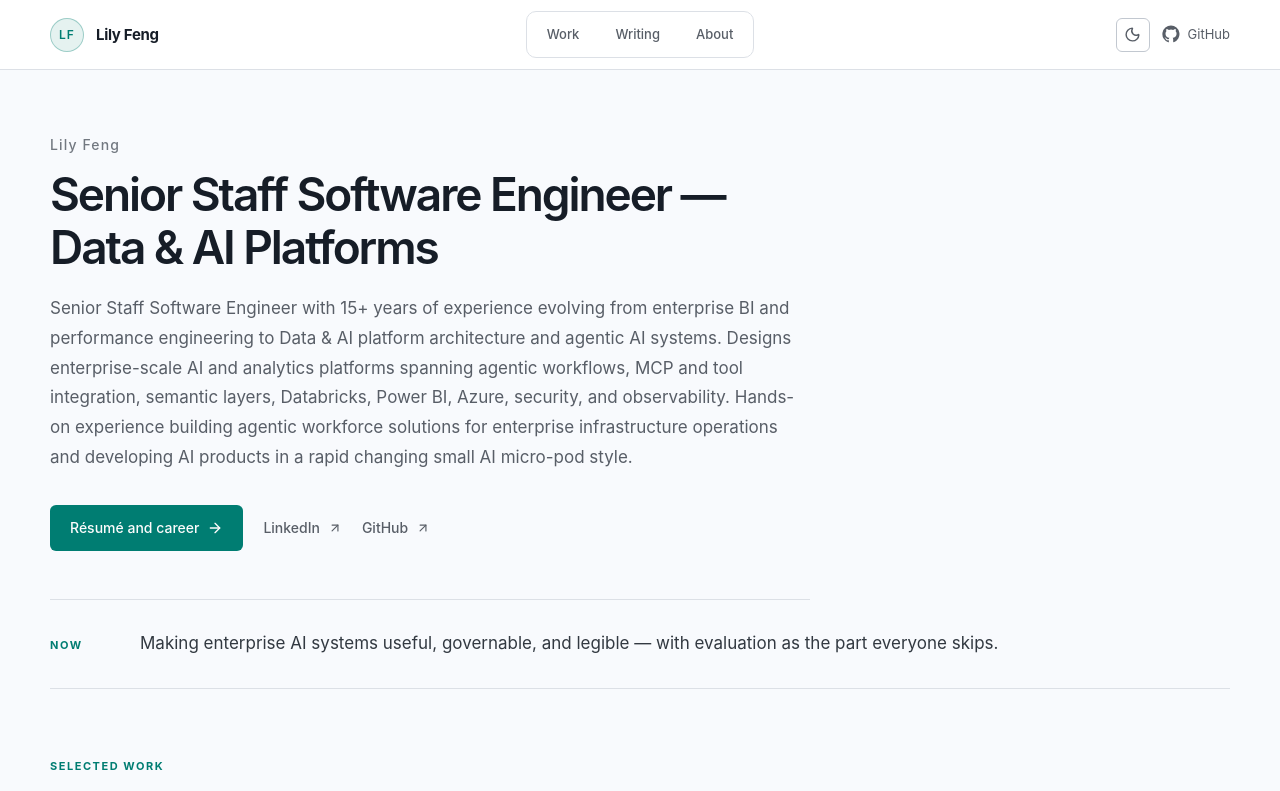
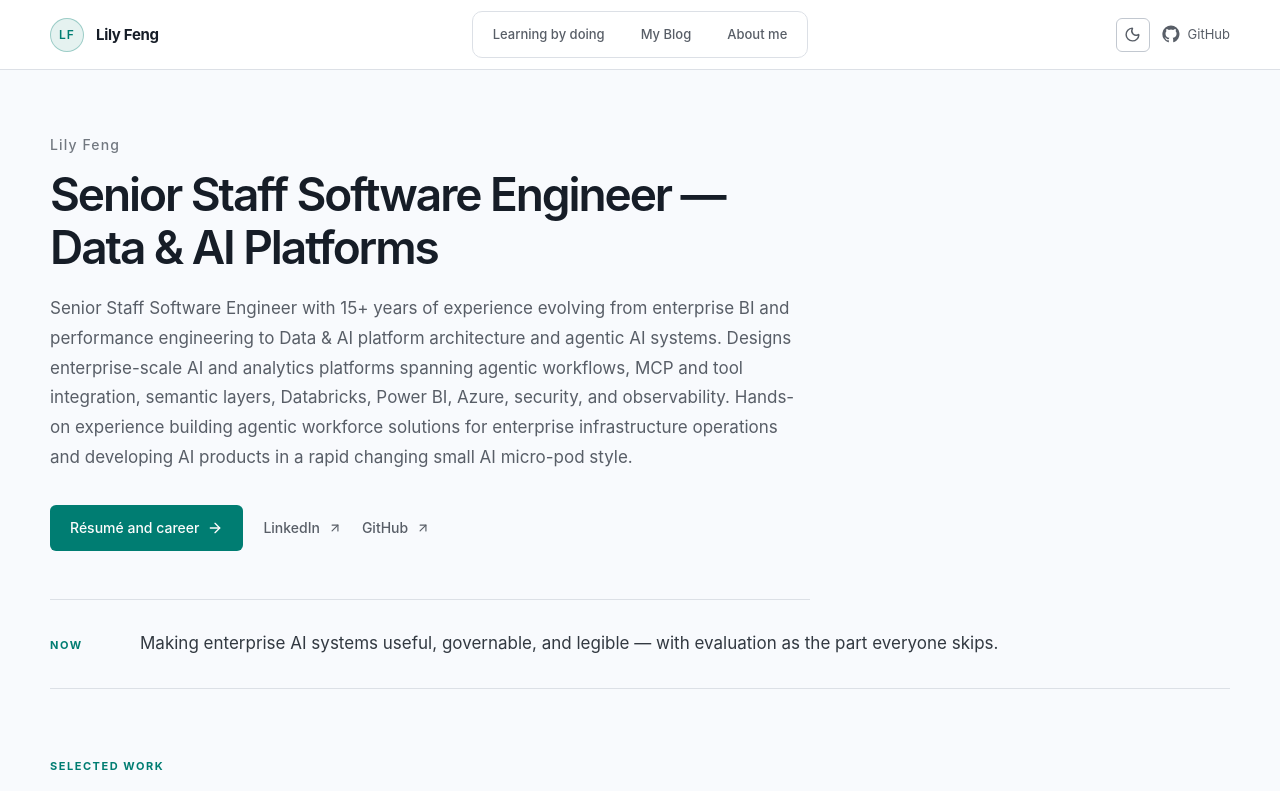
Before and after one commit to Lily-Feng/Lily-Feng.github.io, a React (Vite) app: page /#/ in a window 1280 px wide. Shown: the top 791 px of the page. Built offline with nearby package versions, Linux system fonts and the light colour scheme.

Commit message:
nav: use fuller section labels
Work, Writing, About become Learning by doing, My Blog, About me. Applied to
the nav, the matching page labels, the 404 links, and the prerendered titles.

```diff
--- a/scripts/prerender.mjs
+++ b/scripts/prerender.mjs
@@ -60,17 +60,17 @@ const routes = [
   { path: "/", title: DEFAULT_TITLE, description: DEFAULT_DESCRIPTION },
   {
     path: "/work",
-    title: `Work — ${SITE_NAME}`,
+    title: `Learning by doing — ${SITE_NAME}`,
     description: "Domain pillars, builds, and open notebooks — the repositories behind this site.",
   },
   {
     path: "/blogs",
-    title: `Writing — ${SITE_NAME}`,
+    title: `My Blog — ${SITE_NAME}`,
     description: "Essays, implementation notes, and practical frameworks on enterprise data and applied AI.",
   },
   {
     path: "/about",
-    title: `About — ${SITE_NAME}`,
+    title: `About me — ${SITE_NAME}`,
     description: "Career, education, and technical expertise across data platforms, applied AI, and agentic systems.",
   },
   {
--- a/src/App.tsx
+++ b/src/App.tsx
@@ -126,9 +126,9 @@ function Header({ menuOpen, setMenuOpen, theme, setTheme }: HeaderProps) {
       </Link>
 
       <nav className={menuOpen ? "open" : ""} aria-label="Main navigation">
-        <NavLink className={navLinkClass} to="/work">Work</NavLink>
-        <NavLink className={navLinkClass} to="/blogs">Writing</NavLink>
-        <NavLink className={navLinkClass} to="/about">About</NavLink>
+        <NavLink className={navLinkClass} to="/work">Learning by doing</NavLink>
+        <NavLink className={navLinkClass} to="/blogs">My Blog</NavLink>
+        <NavLink className={navLinkClass} to="/about">About me</NavLink>
       </nav>
 
       <div className="header-actions">
--- a/src/components/BlogsPage.tsx
+++ b/src/components/BlogsPage.tsx
@@ -28,7 +28,7 @@ export function BlogsPage() {
     <>
       <section className="page-intro">
         <div>
-          <span className="eyebrow">Writing</span>
+          <span className="eyebrow">My Blog</span>
           <h1>Notes from the work.</h1>
         </div>
         <p>Essays, implementation notes, and practical frameworks — published when an idea becomes useful enough to share.</p>
--- a/src/components/HomePage.tsx
+++ b/src/components/HomePage.tsx
@@ -52,11 +52,11 @@ export function HomePage() {
         <section className="home-section" aria-labelledby="home-writing">
           <div className="section-heading">
             <div>
-              <span className="eyebrow">Writing</span>
+              <span className="eyebrow">My Blog</span>
               <h2 id="home-writing">Notes from the work</h2>
             </div>
             <Link className="section-more" to="/blogs">
-              All writing <ArrowRight size={15} aria-hidden="true" />
+              Read the blog <ArrowRight size={15} aria-hidden="true" />
             </Link>
           </div>
           <div className="content-grid">
--- a/src/components/NotFound.tsx
+++ b/src/components/NotFound.tsx
@@ -9,8 +9,8 @@ export function NotFound() {
       <p>The link may be out of date, or the note may have been renamed.</p>
       <div className="not-found-links">
         <Link to="/">Home <ArrowRight size={15} aria-hidden="true" /></Link>
-        <Link to="/work">Work <ArrowRight size={15} aria-hidden="true" /></Link>
-        <Link to="/blogs">Writing <ArrowRight size={15} aria-hidden="true" /></Link>
+        <Link to="/work">Learning by doing <ArrowRight size={15} aria-hidden="true" /></Link>
+        <Link to="/blogs">My Blog <ArrowRight size={15} aria-hidden="true" /></Link>
       </div>
     </section>
   );
--- a/src/components/WorkPage.tsx
+++ b/src/components/WorkPage.tsx
@@ -8,7 +8,7 @@ export function WorkPage() {
     <>
       <section className="page-intro">
         <div>
-          <span className="eyebrow">Work</span>
+          <span className="eyebrow">Learning by doing</span>
           <h1>Small repositories, one idea each.</h1>
         </div>
         <p>This site is the entry point. The work itself lives next door — two domain pillars, a handful of builds, and the notebooks I keep in the open.</p>
```
Also changed, not shown: 1 other file (tests, documents, lock files or other folders).
